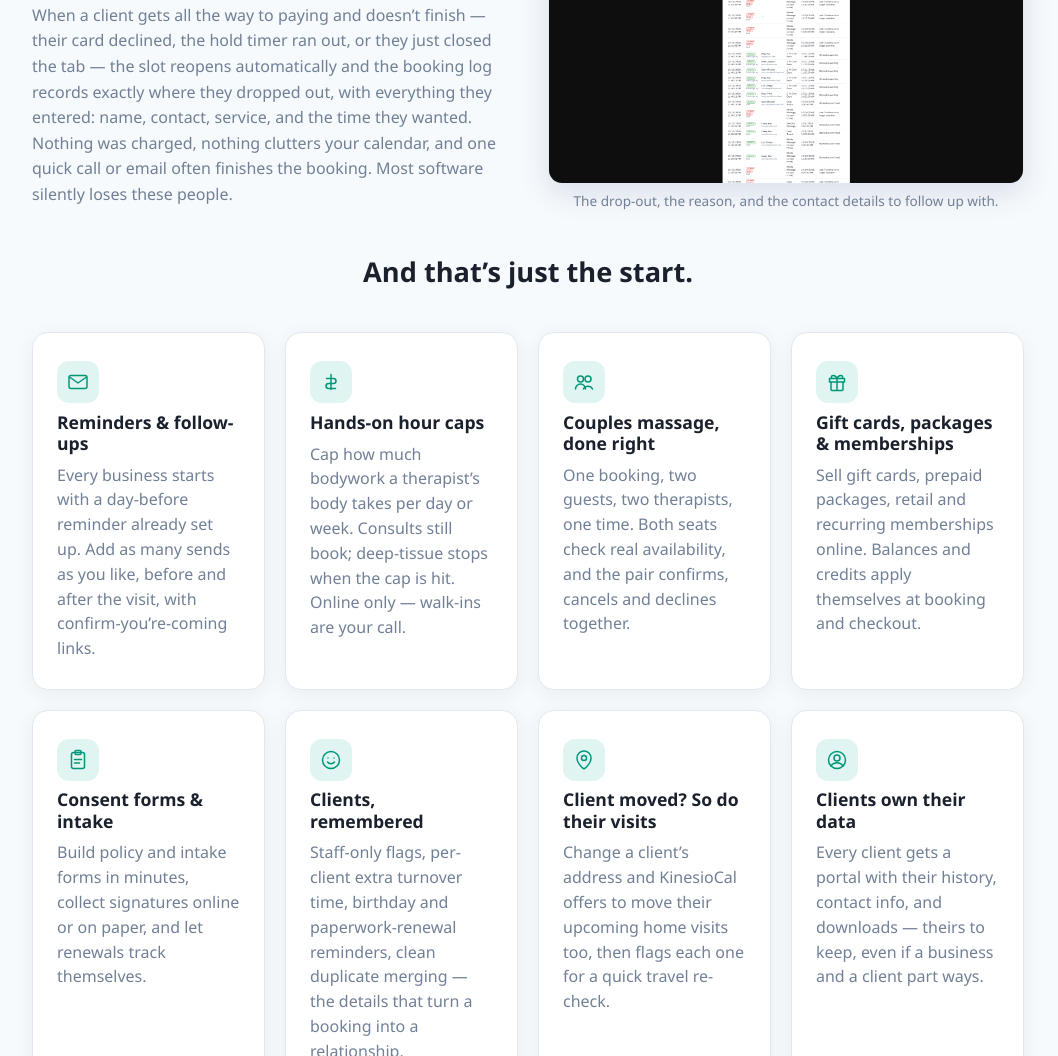
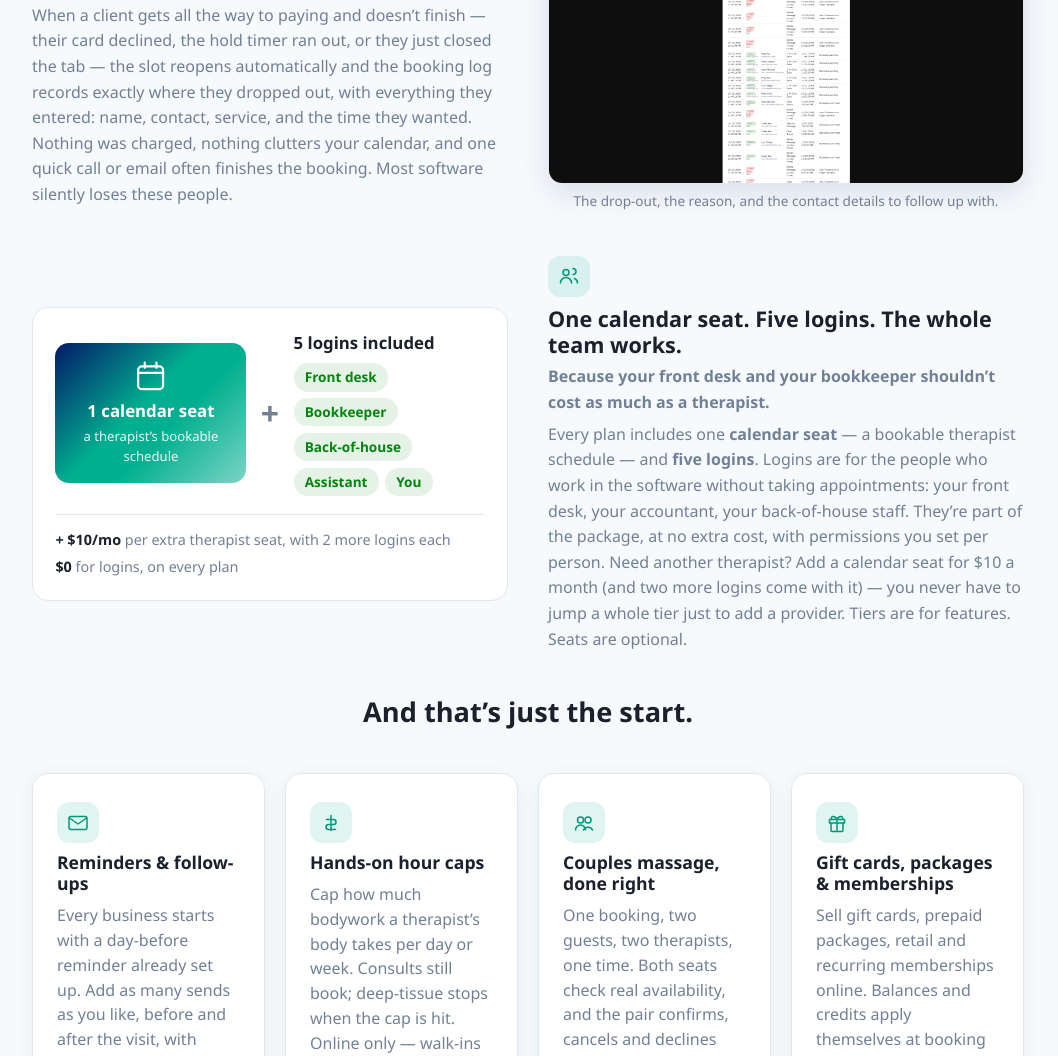
Before and after one commit to Emmalani3/kinesiocal-landing, a plain HTML site: page index.html in a window 1280 px wide. Shown: the part 9111-10167 px from the top of the page, without its empty margins (112-1170 px from the left). Drawn offline with Linux system fonts and the light colour scheme.

Commit message:
Landing: seats-vs-logins feature row and extra-seat add-on card on pricing
Co-Authored-By: Claude Fable 5.1 <noreply@anthropic.com>

```diff
--- a/index.html
+++ b/index.html
@@ -459,6 +459,50 @@
       </div>
     </div>
 
+    <!-- 16. Seats vs logins -->
+    <div class="mkt-feature flip">
+      <div class="mkt-feature-text">
+        <span class="mkt-card-icon">
+          <svg viewBox="0 0 24 24" fill="none" stroke="currentColor" stroke-width="1.5" stroke-linecap="round" stroke-linejoin="round" aria-hidden="true"><circle cx="9" cy="8.5" r="3"/><path d="M3.5 19a5.5 5.5 0 0 1 11 0"/><path d="M16 4.5a3 3 0 0 1 0 6M17.5 14.5a5 5 0 0 1 3 4.5"/></svg>
+        </span>
+        <h2>One calendar seat. Five logins. The whole team works.</h2>
+        <p class="mkt-why">Because your front desk and your bookkeeper shouldn&rsquo;t cost as much as a therapist.</p>
+        <p>Every plan includes one <strong>calendar seat</strong> — a
+          bookable therapist schedule — and <strong>five logins</strong>.
+          Logins are for the people who work in the software without
+          taking appointments: your front desk, your accountant, your
+          back-of-house staff. They&rsquo;re part of the package, at no extra
+          cost, with permissions you set per person. Need another
+          therapist? Add a calendar seat for $10 a month (and two more
+          logins come with it) — you never have to jump a whole tier
+          just to add a provider. Tiers are for features. Seats are
+          optional.</p>
+      </div>
+      <div class="card mkt-seat-card" role="img" aria-label="Diagram: one calendar seat plus five included logins on every plan; extra seats are ten dollars a month each">
+        <div class="mkt-seat-row">
+          <div class="mkt-seat-pill seat">
+            <svg viewBox="0 0 24 24" fill="none" stroke="currentColor" stroke-width="1.5" stroke-linecap="round" stroke-linejoin="round" aria-hidden="true"><rect x="3.5" y="5" width="17" height="15.5" rx="2.5"/><path d="M3.5 9.5h17M8 2.5V6M16 2.5V6"/></svg>
+            <strong>1 calendar seat</strong>
+            <span>a therapist&rsquo;s bookable schedule</span>
+          </div>
+          <span class="mkt-seat-plus" aria-hidden="true">+</span>
+          <div class="mkt-seat-logins">
+            <strong>5 logins included</strong>
+            <ul>
+              <li>Front desk</li>
+              <li>Bookkeeper</li>
+              <li>Back-of-house</li>
+              <li>Assistant</li>
+              <li>You</li>
+            </ul>
+          </div>
+        </div>
+        <div class="mkt-seat-foot">
+          <span><strong>+ $10/mo</strong> per extra therapist seat, with 2 more logins each</span>
+          <span><strong>$0</strong> for logins, on every plan</span>
+        </div>
+      </div>
+    </div>
 
     <h2 class="mkt-section-title">And that&rsquo;s just the start.</h2>
     <div class="mkt-cards">
--- a/styles.css
+++ b/styles.css
@@ -576,3 +576,60 @@ h1, h2, h3 { line-height: 1.2; }
   .mkt-compare thead th { top: 0; }
   .mkt-compare td .why { display: none; }
 }
+
+/* ------------------------------ seats vs logins --------------------------- */
+
+.mkt-seat-card { padding: 1.4rem; display: grid; gap: 1.1rem; }
+
+.mkt-seat-row { display: grid; grid-template-columns: 1fr auto 1fr; gap: 0.9rem; align-items: center; }
+
+.mkt-seat-pill {
+  display: grid;
+  gap: 0.25rem;
+  padding: 1rem;
+  border-radius: 14px;
+  background: var(--hero-gradient);
+  color: #fff;
+  text-align: center;
+  justify-items: center;
+}
+
+.mkt-seat-pill svg { width: 2.2rem; height: 2.2rem; }
+.mkt-seat-pill strong { font-size: 1.05rem; }
+.mkt-seat-pill span { font-size: 0.82rem; opacity: 0.9; }
+
+.mkt-seat-plus { font-size: 2rem; font-weight: 700; color: var(--text-secondary); }
+
+.mkt-seat-logins { display: grid; gap: 0.5rem; }
+.mkt-seat-logins strong { font-size: 1.05rem; }
+.mkt-seat-logins ul { list-style: none; margin: 0; padding: 0; display: flex; flex-wrap: wrap; gap: 0.4rem; }
+.mkt-seat-logins li {
+  padding: 0.25rem 0.7rem;
+  border-radius: 999px;
+  font-size: 0.85rem;
+  font-weight: 600;
+  color: var(--accent);
+  background: rgb(3 132 14 / 0.1);
+}
+:root[data-theme="dark"] .mkt-seat-logins li { background: rgb(124 227 137 / 0.15); }
+
+.mkt-seat-foot {
+  display: grid;
+  gap: 0.35rem;
+  padding-top: 0.9rem;
+  border-top: 1px solid var(--border-subtle);
+  font-size: 0.9rem;
+  color: var(--text-secondary);
+}
+.mkt-seat-foot strong { color: var(--text-primary); }
+
+@media (max-width: 720px) {
+  .mkt-seat-row { grid-template-columns: 1fr; }
+  .mkt-seat-plus { text-align: center; }
+}
+
+/* ------------------------------ pricing add-on card ----------------------- */
+
+.mkt-addon { border: 2px dashed var(--border-subtle); position: relative; }
+.mkt-addon-tag { background: var(--bg-page); color: var(--text-secondary); }
+:root[data-theme="dark"] .mkt-addon-tag { background: var(--bg-page); }
```
Also changed, not shown: pricing.html (+15 -0 lines).
